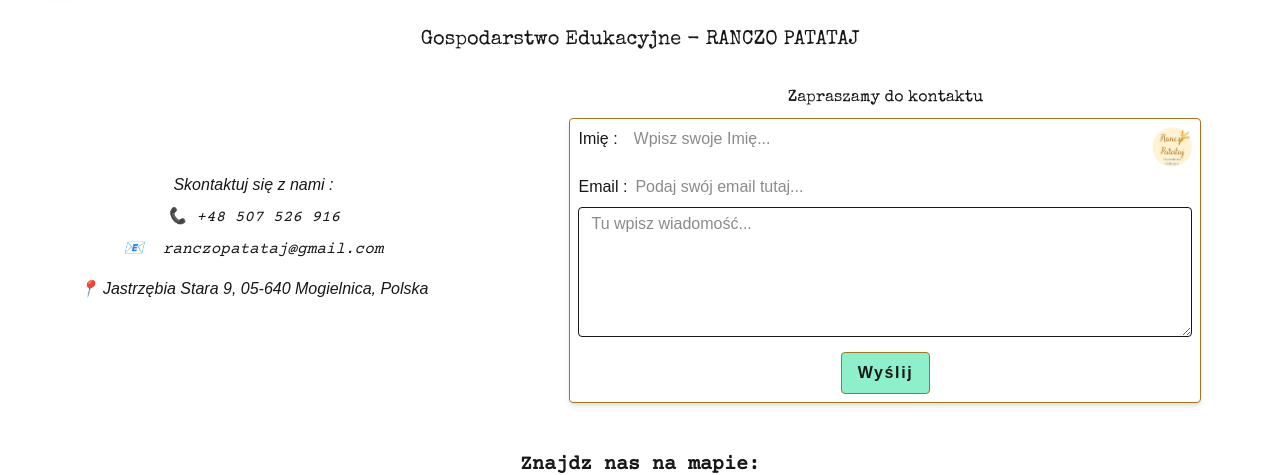
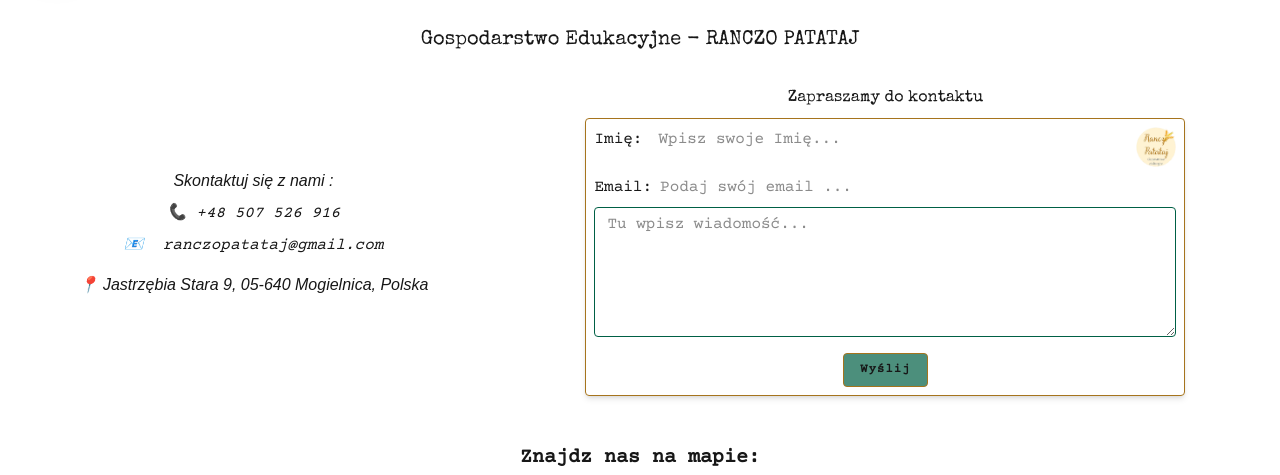
Before and after one commit to sabaudianin/ranczo-patataj, a Next.js app: page /kontakt in a window 1280 px wide. Shown: the part 136-611 px from the top of the page. Built offline with nearby package versions, Linux system fonts and the light colour scheme; a web font is replaced by a local one.

Commit message:
feat. contact form view updateted styled

```diff
--- a/app/kontakt/contactForm/ContactForm.tsx
+++ b/app/kontakt/contactForm/ContactForm.tsx
@@ -20,11 +20,11 @@ export const ContactForm = () => {
   };
 
   return (
-    <section className=" py-4 md:w-1/2">
+    <section className="p-4 md:w-1/2">
       <h2 className="text-center pb-2 font-special">Zapraszamy do kontaktu </h2>
       <form
         onSubmit={handleSubmit(onSubmit)}
-        className="w-full  relative max-w-3xl mx-auto border rounded border-[var(--c-primary)] p-2 flex flex-col items-center justify-center gap-2 shadow-md "
+        className="w-full  relative max-w-3xl mx-auto border rounded border-[var(--c-primary)] p-2 flex flex-col items-center justify-center gap-2 shadow-md font-curier"
       >
         {" "}
         <div className="absolute top-2 right-2 z-50">
@@ -37,10 +37,10 @@ export const ContactForm = () => {
           />
         </div>
         <div className="w-full pb-4">
-          <label className="">Imię :</label>
+          <label className="">Imię:</label>
           <input
             placeholder="Wpisz swoje Imię..."
-            className="ml-4"
+            className="ml-4 "
             {...register("name")}
           />
           {errors.name && (
@@ -48,10 +48,10 @@ export const ContactForm = () => {
           )}
         </div>
         <div className="w-full">
-          <label className="">Email :</label>
+          <label className="">Email:</label>
           <input
             className="ml-2"
-            placeholder="Podaj swój email tutaj..."
+            placeholder="Podaj swój email ..."
             {...register("email")}
           />
           {errors.email && (
@@ -60,7 +60,7 @@ export const ContactForm = () => {
         </div>
         <div className="w-full">
           <textarea
-            className="border rounded indent-2 w-full p-1"
+            className="border rounded indent-2 w-full p-1 border-emerald-800"
             placeholder="Tu wpisz wiadomość..."
             rows={5}
             {...register("message")}
@@ -72,7 +72,7 @@ export const ContactForm = () => {
         <button
           type="submit"
           disabled={isSubmitting}
-          className=" border border-[var(--c-primary)] bg-emerald-300/70 rounded px-4 py-2 font-bold tracking-widest disabled:opacity-60 hover:scale-105 duration transition"
+          className="px-4 py-2  border border-[var(--c-primary)] rounded bg-emerald-800/70 disabled:opacity-60 hover:scale-105 duration transition font-bold  tracking-widest text-xs font-curier"
         >
           {isSubmitting ? "Wysyłanie" : "Wyślij"}
         </button>
```
